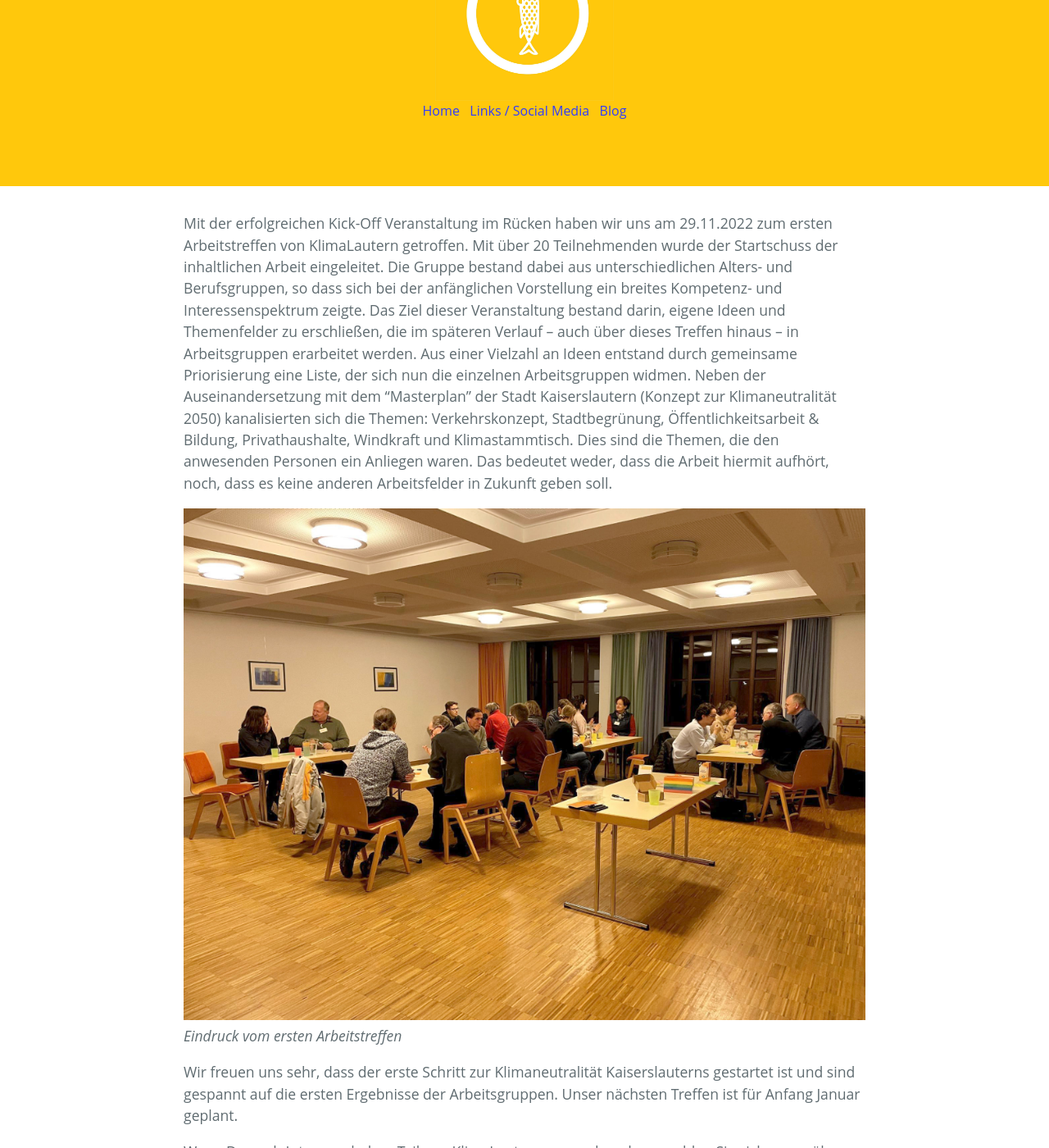
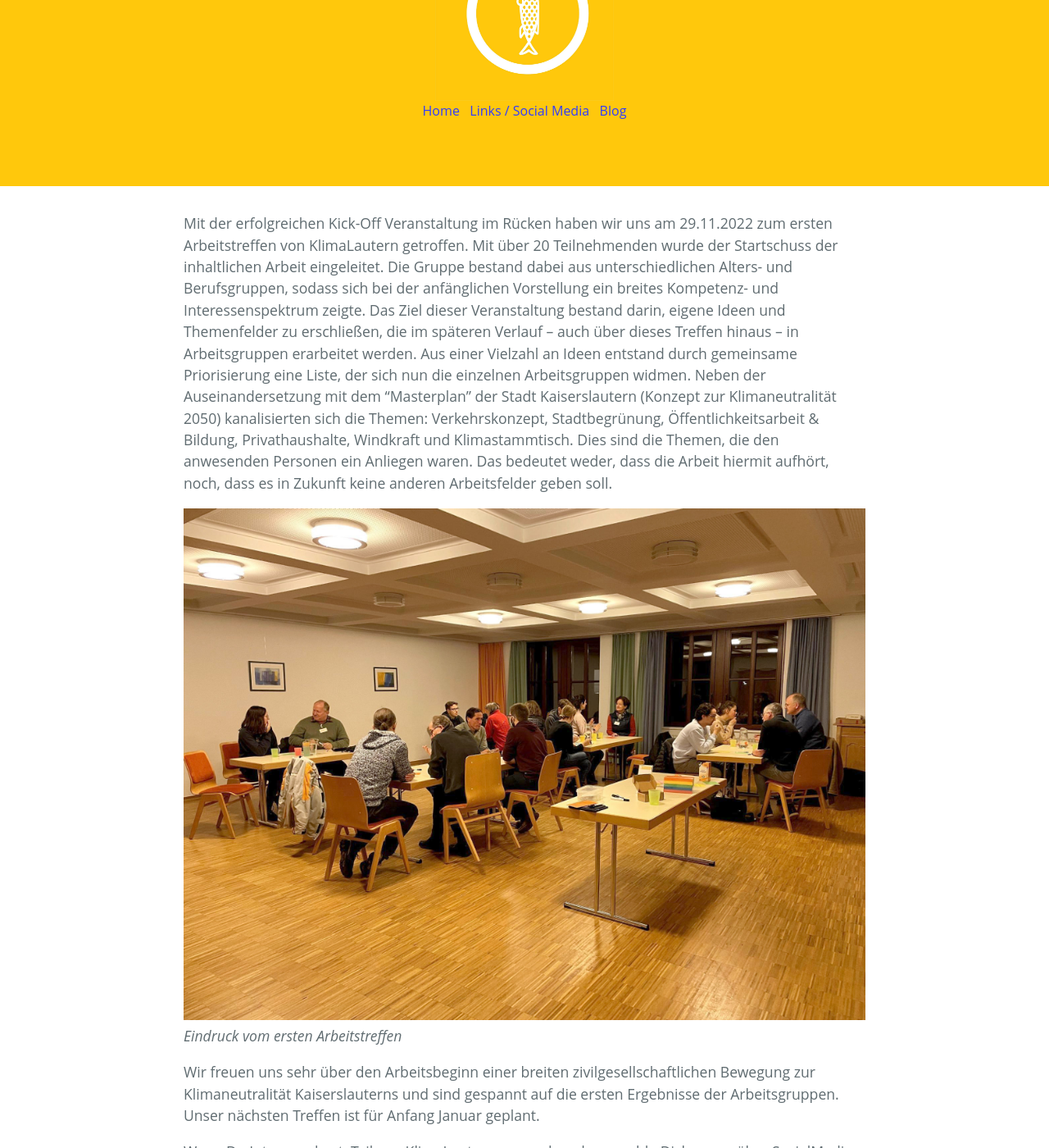
Before and after one commit to klimalautern/klimalautern.github.io, a Jekyll site: the page built from _posts/2022-12-01-erstes-arbeitstreffen.md, in a window 1280 px wide and 1400 px high, scrolled down 331 px. Shown: the whole window at 82% size. Built offline with Jekyll 4.4.1, drawn with Linux system fonts in a browser that asks for light colours; our own code applies the rules of GitHub Pages for plain Markdown files; comment, search, counter and statistics services are not loaded; some of the changed text lies outside the part shown.

Commit message:
Verbesserungen in "Unser Erstes Arbeitstreffen"

```diff
--- a/_posts/2022-12-01-erstes-arbeitstreffen.md
+++ b/_posts/2022-12-01-erstes-arbeitstreffen.md
@@ -10,7 +10,7 @@
 am 29.11.2022 zum ersten Arbeitstreffen von KlimaLautern
 getroffen. Mit über 20 Teilnehmenden wurde der Startschuss der
 inhaltlichen Arbeit eingeleitet. Die Gruppe bestand dabei aus
-unterschiedlichen Alters- und Berufsgruppen, so dass sich bei der
+unterschiedlichen Alters- und Berufsgruppen, sodass sich bei der
 anfänglichen Vorstellung ein breites Kompetenz- und Interessenspektrum
 zeigte. Das Ziel dieser Veranstaltung bestand darin, eigene Ideen und
 Themenfelder zu erschließen, die im späteren Verlauf – auch über
@@ -22,26 +22,25 @@
 Verkehrskonzept, Stadtbegrünung, Öffentlichkeitsarbeit & Bildung,
 Privathaushalte, Windkraft und Klimastammtisch. Dies sind die
 Themen, die den anwesenden Personen ein Anliegen waren. Das bedeutet
-weder, dass die Arbeit hiermit aufhört, noch, dass es keine anderen
-Arbeitsfelder in Zukunft geben soll.
+weder, dass die Arbeit hiermit aufhört, noch, dass es in Zukunft keine anderen
+Arbeitsfelder geben soll.
 
 ![Eindruck vom ersten Arbeitstreffen](/images/2022-12-01-erstes-arbeitstreffen.jpg)
 *Eindruck vom ersten Arbeitstreffen*
 
-Wir freuen uns sehr, dass der erste Schritt zur Klimaneutralität
-Kaiserslauterns gestartet ist und sind gespannt auf die ersten
+Wir freuen uns sehr über den Arbeitsbeginn einer breiten zivilgesellschaftlichen Bewegung zur Klimaneutralität Kaiserslauterns und sind gespannt auf die ersten
 Ergebnisse der Arbeitsgruppen. Unser nächsten Treffen ist für Anfang
 Januar geplant.
 
-Wenn Du auch Interesse haben Teil von KlimaLautern zu werden, dann
-melden Sie sich gerne über SocialMedia
+Wenn Du Interesse hast, Teil von KlimaLautern zu werden, dann
+melde Dich gerne über SocialMedia
 ([Twitter](https://twitter.com/KlimaLautern),
 [Mastodon](https://climatejustice.social/@KlimaLautern),
 [Facebook](https://www.facebook.com/KlimaLautern),
 [Instagram](https://www.instagram.com/klimalautern/) ) , per
-[EMail](mailto:info@klimalautern.de), trete der
+[EMail](mailto:info@klimalautern.de), tritt der
 [Signal-Gruppe](https://signal.group/#CjQKIB8L8C3-DrBZoSV1Sz8-mn2hebfwos8lYPOQL-q8sTufEhCPhYJdtDTiwMp8-YFOp8Ko)
-bei oder aboniere den Newsletter. Dann verpasst Du keine Informationen
+bei oder abonniere den Newsletter. So verpasst Du keine Informationen
 zu den nächsten Treffen und dem aktuellen Stand.
 
 <iframe class="mj-w-res-iframe" frameborder="0" scrolling="no" marginheight="0" marginwidth="0" src="https://app.mailjet.com/widget/iframe/7RcH/ORm" width="100%"></iframe>
```
